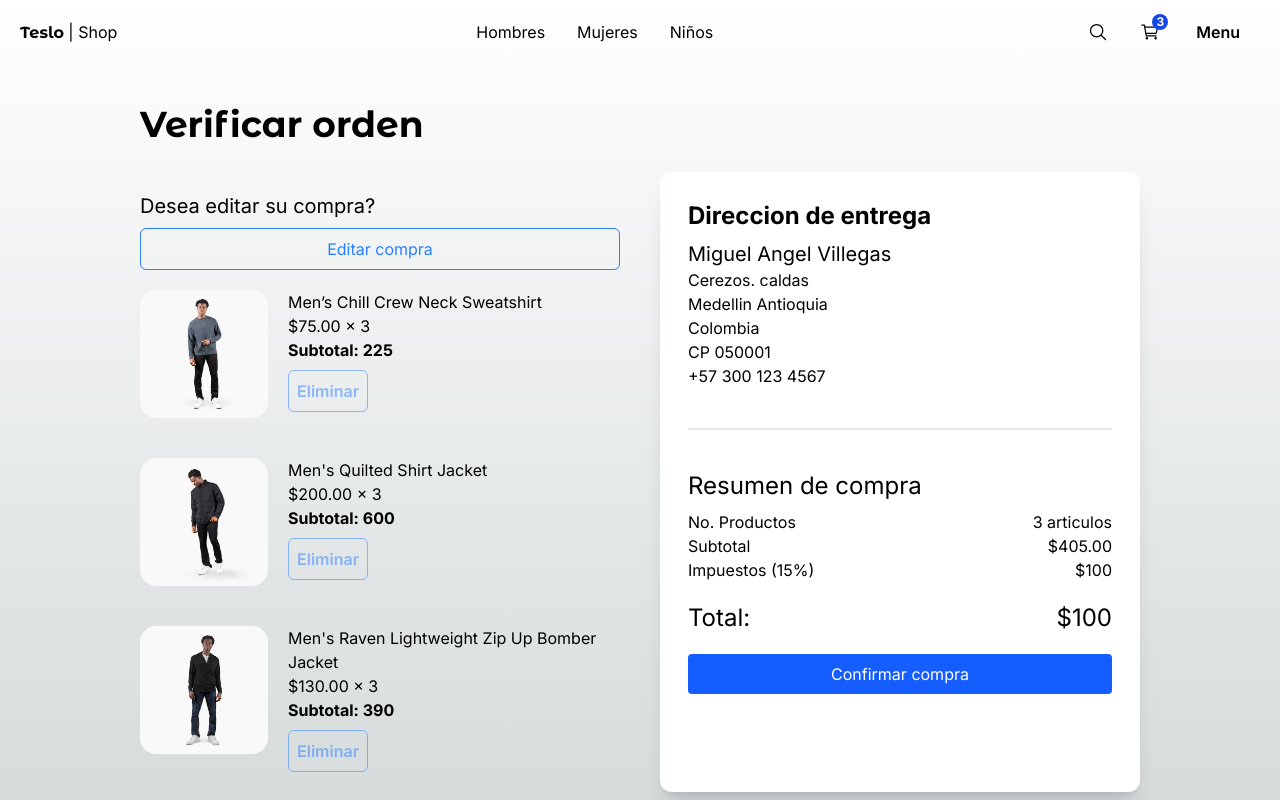
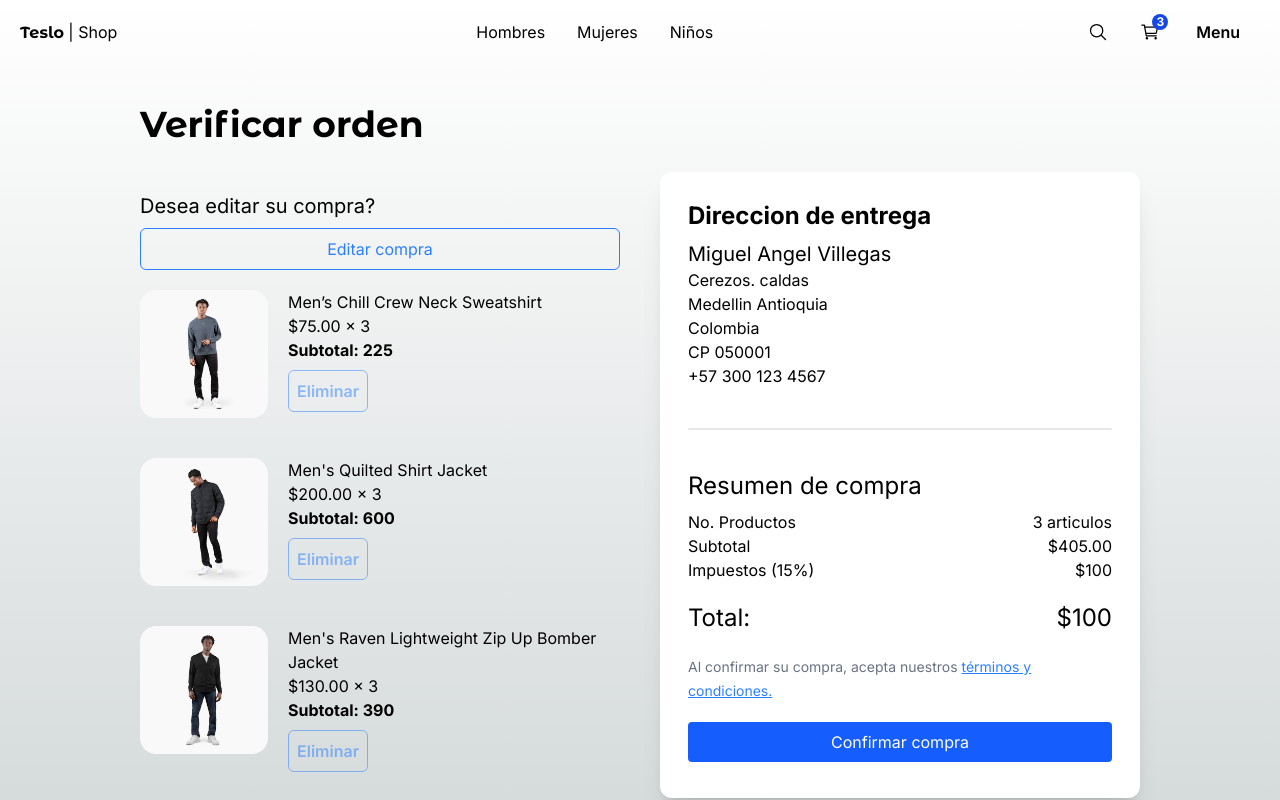
Before and after one commit to Mvillegas18/teslo-shop, a Next.js app: page /checkout in a window 1280 px wide. Built offline with nearby package versions, Linux system fonts and the light colour scheme.

Commit message:
Add disclaimer for terms and conditions acceptance on CheckoutPage

```diff
--- a/src/app/(shop)/checkout/page.tsx
+++ b/src/app/(shop)/checkout/page.tsx
@@ -106,7 +106,19 @@ export default function CheckoutPage() {
 							</span>
 						</div>
 
-						<div>
+						<div className="mt-5 mb-2 w-full">
+							<p className="mb-5">
+								{/* Disclaimer */}
+								<span className="text-sm text-gray-500">
+									Al confirmar su compra, acepta nuestros{' '}
+									<a
+										href="/#"
+										className="text-blue-500 underline"
+									>
+										términos y condiciones.
+									</a>
+								</span>
+							</p>
 							<Link
 								href={'/orders/123'}
 								className="flex justify-center btn-primary w-full mt-5 transition-colors duration-300"
```
